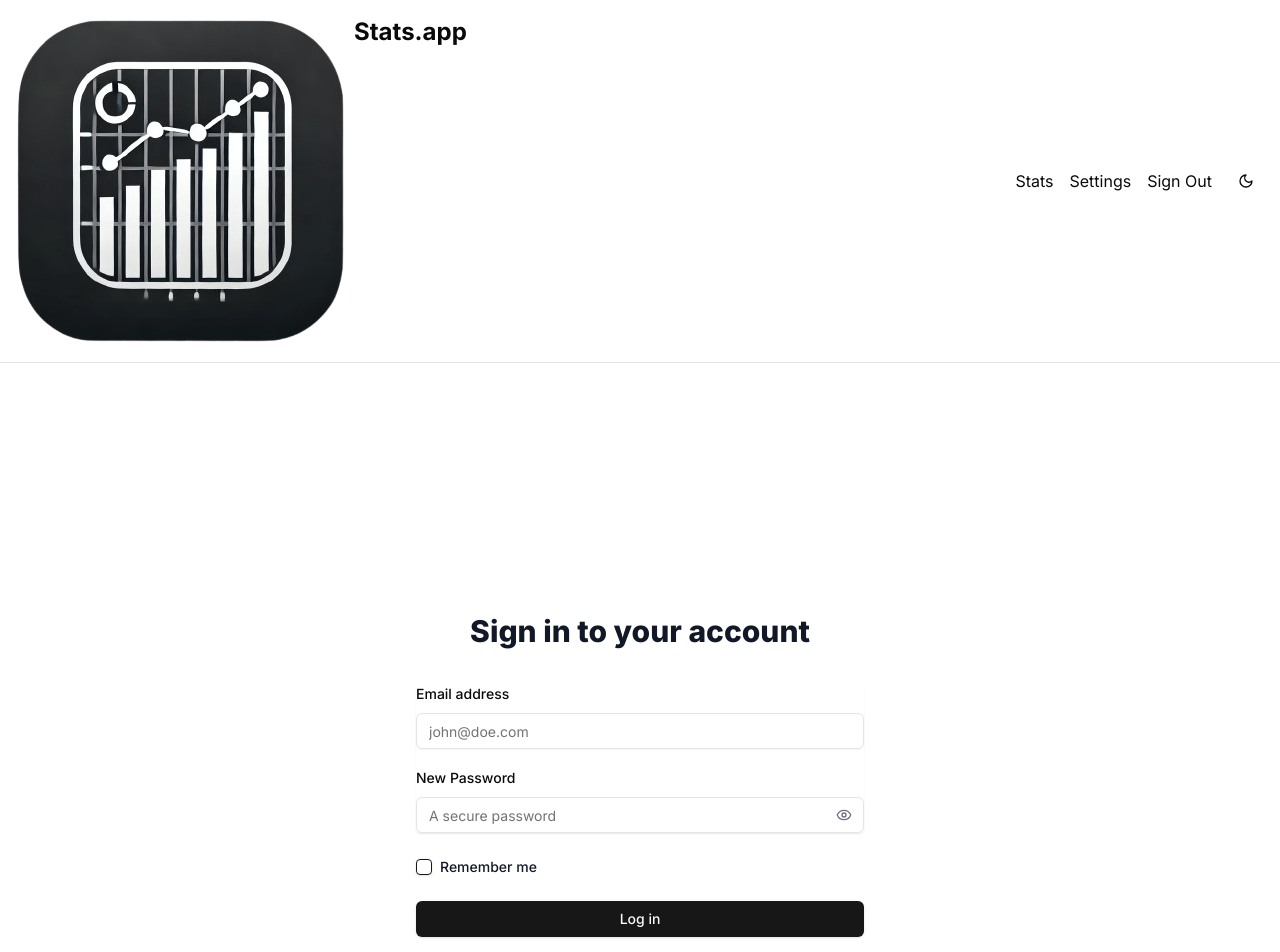
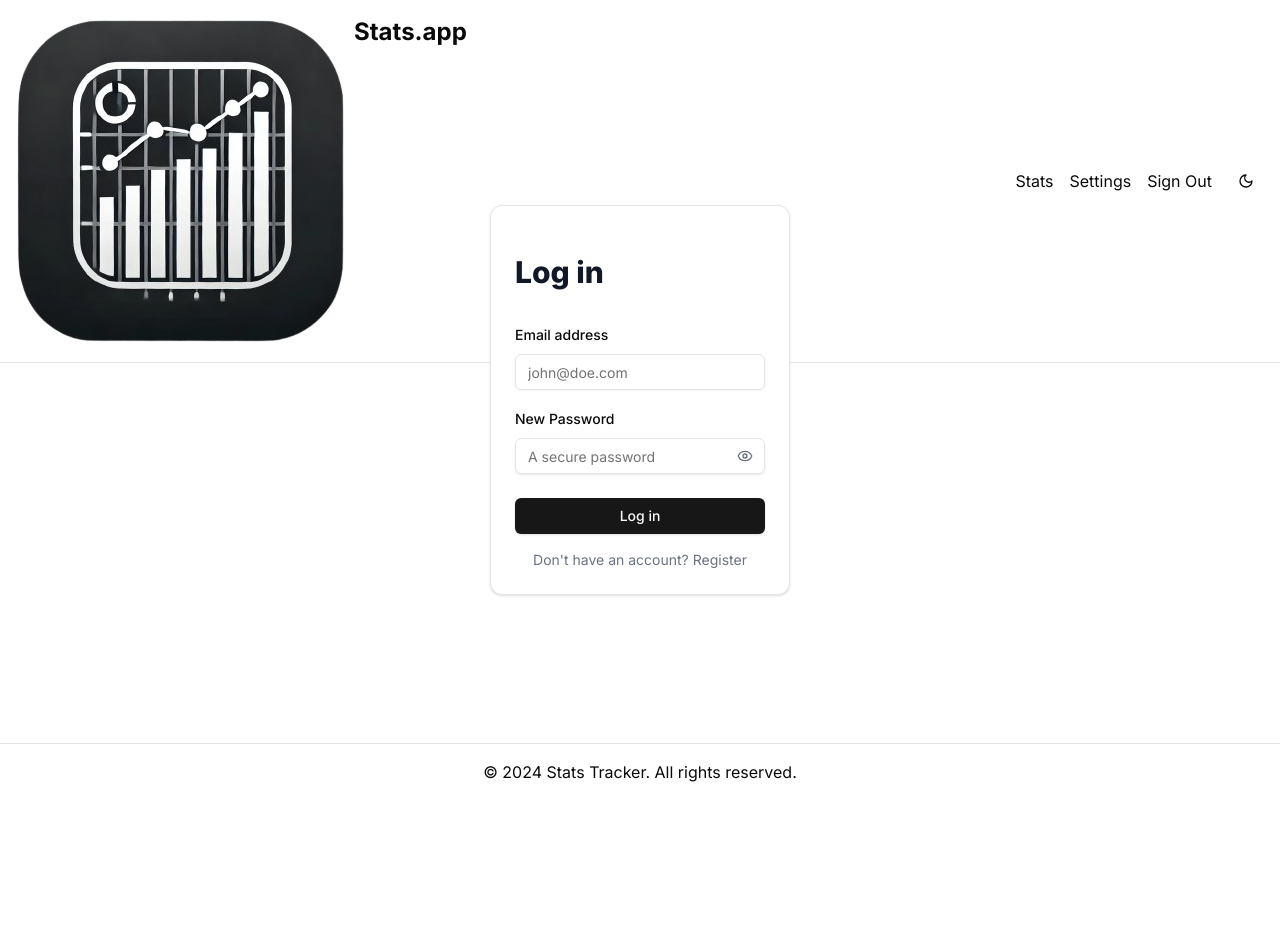
Before and after one commit to markoangelovski/stats-app, a Next.js app: page /login in a window 1280 px wide. Shown: the top 952 px of the page. After the commit the page ends 800 px from the top, so only its background shows below. Built offline with nearby package versions, Linux system fonts and the light colour scheme.

Commit message:
Styling changes for login and register pages

```diff
--- a/app/login/page.tsx
+++ b/app/login/page.tsx
@@ -9,6 +9,8 @@ import { Eye, EyeOff } from "lucide-react";
 import { useForm } from "react-hook-form";
 import { zodResolver } from "@hookform/resolvers/zod";
 import * as z from "zod";
+import { Card } from "@/components/ui/card";
+import Link from "next/link";
 
 import {
   Form,
@@ -41,10 +43,9 @@ export default function LoginPage() {
   };
 
   return (
-    <div className="flex items-center justify-center min-h-screen">
-      <div className="w-full max-w-md space-y-8">
-        <h2 className="mt-6 text-center text-3xl font-extrabold text-gray-900 dark:text-gray-100">
-          Sign in to your account
+    <Card className="p-6 absolute top-1/2 left-1/2 -translate-x-1/2 -translate-y-1/2 w-[300px]">
+      <h2 className="mt-6 text-3xl font-extrabold text-gray-900 dark:text-gray-100">
+        Log in
       </h2>
       <Form {...form}>
         <form
@@ -113,26 +114,16 @@ export default function LoginPage() {
             </div>
           </div>
 
-            <div className="flex items-center justify-between">
-              <div className="flex items-center">
-                <Checkbox id="remember-me" />
-                <Label
-                  htmlFor="remember-me"
-                  className="ml-2 block text-sm text-gray-900 dark:text-gray-100"
-                >
-                  Remember me
-                </Label>
-              </div>
-            </div>
-
           <div>
             <Button type="submit" className="w-full">
               {isPending ? "Loading..." : "Log in"}
             </Button>
+            <div className="mt-4 text-center text-sm text-gray-500">
+              Don't have an account? <Link href="/register">Register</Link>
+            </div>
           </div>
         </form>
       </Form>
-      </div>
-    </div>
+    </Card>
   );
 }
--- a/app/register/page.tsx
+++ b/app/register/page.tsx
@@ -23,6 +23,8 @@ import { register } from "@/actions";
 import { RegisterSchema } from "@/schemas";
 import { DEFAULT_LOGIN_REDIRECT } from "@/routes";
 import { useRouter } from "next/navigation";
+import { Card } from "@/components/ui/card";
+import Link from "next/link";
 
 export default function RegisterPage() {
   const [showPassword, setShowPassword] = useState(false);
@@ -48,10 +50,9 @@ export default function RegisterPage() {
   };
 
   return (
-    <div className="flex items-center justify-center min-h-screen">
-      <div className="w-full max-w-md space-y-8">
-        <h2 className="mt-6 text-center text-3xl font-extrabold text-gray-900 dark:text-gray-100">
-          Create a new account
+    <Card className="max-w-md p-6 absolute top-1/2 left-1/2 -translate-x-1/2 -translate-y-1/2 w-[300px] lg:w-auto">
+      <h2 className="mt-6 text-3xl font-extrabold text-gray-900 dark:text-gray-100">
+        Register
       </h2>
       <Form {...form}>
         <form
@@ -142,26 +143,16 @@ export default function RegisterPage() {
             </div>
           </div>
 
-            <div className="flex items-center justify-between">
-              <div className="flex items-center">
-                <Checkbox id="remember-me" />
-                <Label
-                  htmlFor="remember-me"
-                  className="ml-2 block text-sm text-gray-900 dark:text-gray-100"
-                >
-                  Remember me
-                </Label>
-              </div>
-            </div>
-
           <div>
             <Button type="submit" className="w-full">
               {isPending ? "Loading..." : "Register"}
             </Button>
+            <div className="mt-4 text-center text-sm text-gray-500">
+              Already have an account? <Link href="/login">Log in</Link>
+            </div>
           </div>
         </form>
       </Form>
-      </div>
-    </div>
+    </Card>
   );
 }
```
Lines whose indentation alone changed are shown as unchanged.
